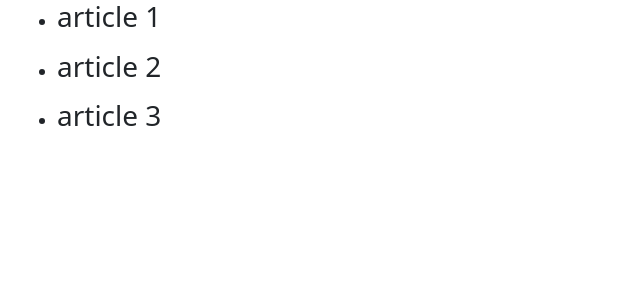
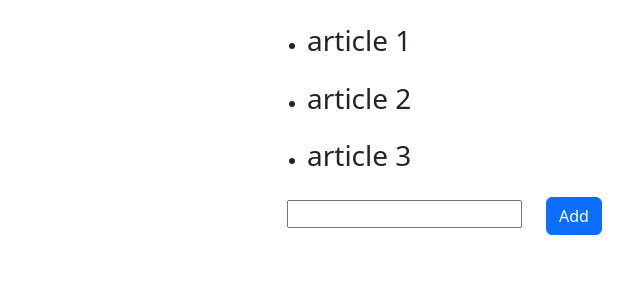
Before and after one commit to leonardopalluzzi/react-form, a React (Vite) app: page / in a window 1280 px wide. Shown: the top 300 px of the page, without its empty margins (57-697 px from the left). Built offline with nearby package versions, Linux system fonts and the light colour scheme.

Commit message:
add input text form

```diff
--- a/src/App.jsx
+++ b/src/App.jsx
@@ -22,17 +22,31 @@ const articles = [
 
 function App() {
 
+  function handleSubmit(e){
+    e.preventDefault()
+    console.log('submit');
+
+  }
+
 
   return (
     <>
-      {articles.map(item => (
-        <div className="container article">
+    <div className="container w-50">
+       {articles.map(item => (
+        <div key={item.id} className="article my-4">
           <ul>
             <li><h3>{item.title}</h3></li>
           </ul>
         </div>
+      ))}
+      <div onSubmit={e => handleSubmit(e)} className="container">
+        <form action="">
+          <input type="text" />
+          <button type="submit" className="btn btn-primary mx-4">Add</button>
+        </form>
+      </div>
+    </div>
 
-      ))}
     </>
   )
 }
```
